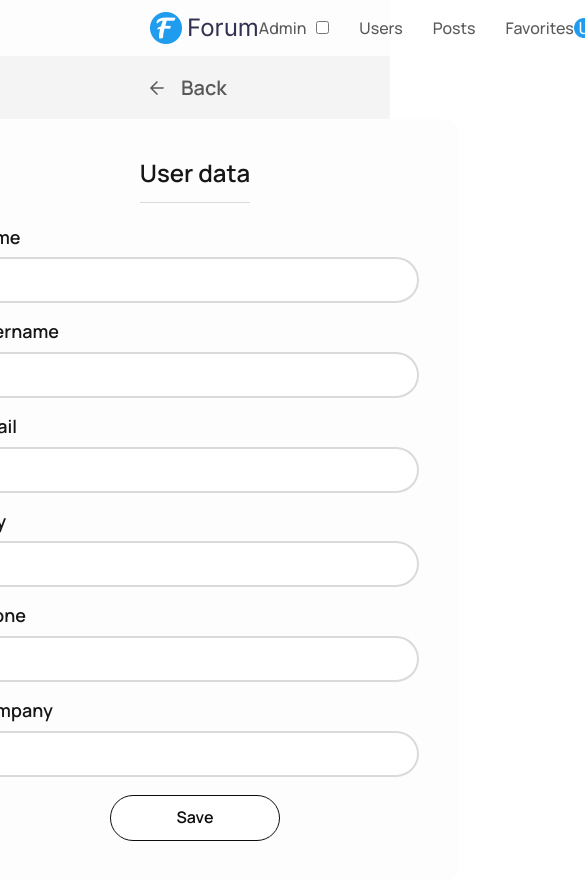
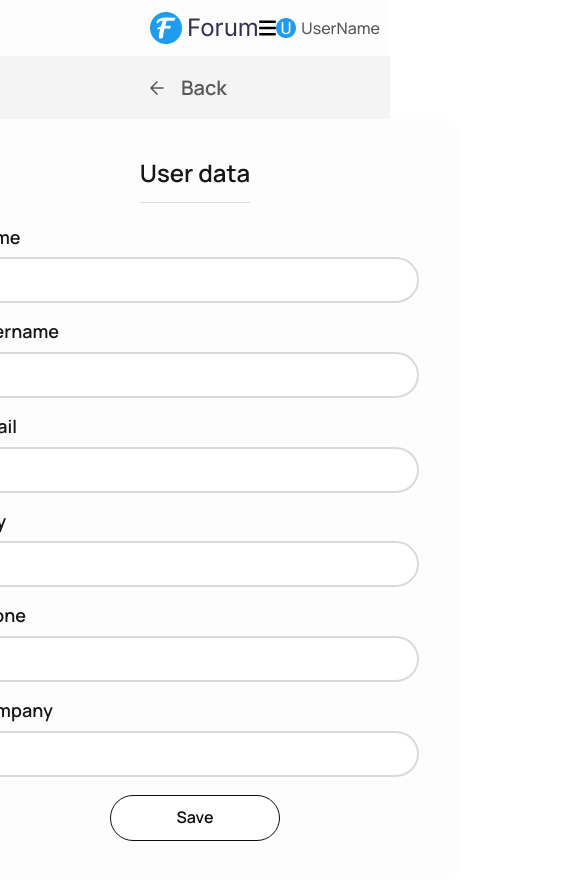
Before and after one commit to maybe-skiFF/forum-task, a React (Vite) app: page /user/1 in a window 390 px wide. Shown: the top 880 px of the page, 585 px wide, since content can reach past the window. Built offline with nearby package versions, Linux system fonts and the light colour scheme; no server answers.

Commit message:
feat: add burger menu

```diff
--- a/src/components/Header/Header.module.css
+++ b/src/components/Header/Header.module.css
@@ -8,6 +8,7 @@
 .headerWrapper {
   display: flex;
   justify-content: space-between;
+  align-items:center ;
 }
 
 .headerLink {
@@ -53,3 +54,42 @@
 .adminInput {
   cursor: pointer;
 }
+
+.burgerBtn {
+  display: none;
+  font-size: 24px;
+  color: var(--color-2);
+  cursor: pointer;
+
+  width: 20px;
+  height: 20px;
+}
+
+@media (max-width: 900px) {
+  .burgerBtn {
+    display: flex;
+  }
+
+  .headerLinkWrapper {
+    display: flex;
+    position: fixed;
+    flex-direction: column;
+    align-items: center;
+    justify-content: start;
+    gap: 20px;
+    top: 0;
+    right: -3000px;
+    height: 100%;
+    width: 300px;
+    background-color: var(--color-6);
+    box-shadow: -4px 0 8px rgba(0, 0, 0, 0.1);
+    padding: 20px;
+    z-index: 2;
+
+    transition: right 0.3s ease;
+  }
+
+  .headerLinkWrapper.openMenu {
+    right: 0;
+  }
+}
--- a/src/components/Header/Header.tsx
+++ b/src/components/Header/Header.tsx
@@ -6,6 +6,7 @@ import { useDispatch, useSelector } from 'react-redux';
 import { RootState } from '../../redux/store';
 import { useState } from 'react';
 import { setAdmin } from '../../redux/usersDataSlice';
+import burgerMenuImg from '../../../public/burger-menu.svg';
 
 const Header = () => {
   const dispatch = useDispatch();
@@ -13,6 +14,7 @@ const Header = () => {
     (state: RootState) => state.usersData.isAdmin,
   );
   const [isAdmin, setIsAdmin] = useState<boolean>(isUserAdmin);
+  const [isMenuOpen, setIsMenuOpen] = useState<boolean>(false);
 
   const adminCheckboxHandler = () => {
     setIsAdmin(!isAdmin);
@@ -23,7 +25,15 @@ const Header = () => {
     <div className={styles.headerContainer}>
       <div className={styles.headerWrapper}>
         <Logo />
-        <div className={styles.headerLinkWrapper}>
+        <img
+          onClick={() => setIsMenuOpen(!isMenuOpen)}
+          className={styles.burgerBtn}
+          src={burgerMenuImg}
+          alt="burgerMenuImg"
+        />
+        <div
+          className={`${styles.headerLinkWrapper} ${isMenuOpen ? styles.openMenu : ''}`}
+        >
           <div className={styles.adminWrapper}>
             <label className={styles.adminLabel} htmlFor="admin">
               Admin
```
Also changed, not shown: public/burger-menu.svg (added).
